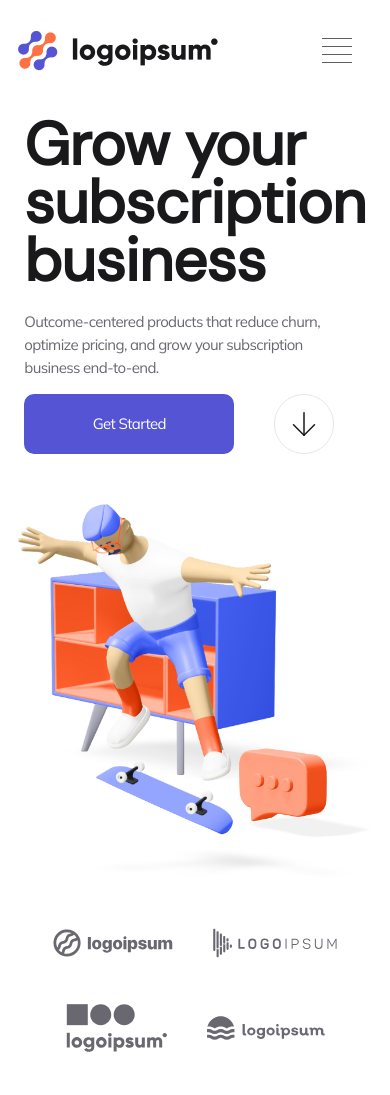
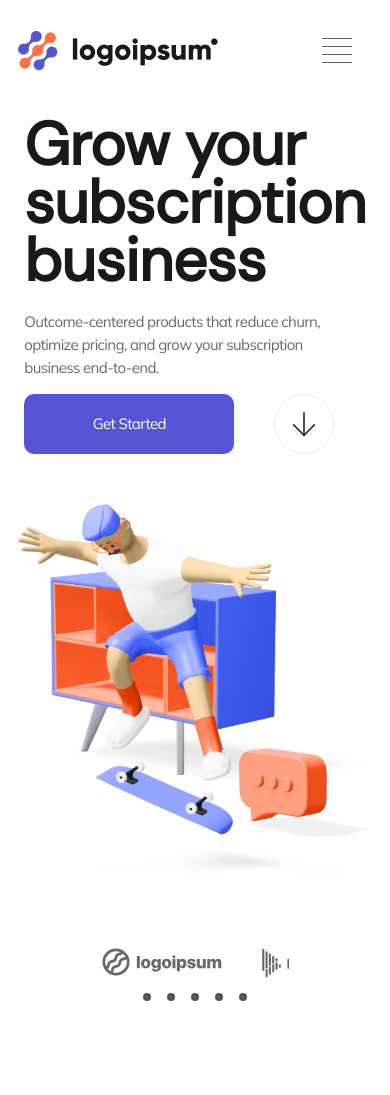
Before and after one commit to PopovDaniil95/logoipsum, a plain HTML site: page app/index.html in a window 390 px wide. Shown: the top 1095 px of the page. Drawn offline with Linux system fonts and the light colour scheme.

Commit message:
trying to make a slider for section partners

```diff
--- a/app/index.html
+++ b/app/index.html
@@ -68,23 +68,57 @@
         </picture>
       </div>
     </section>
+    <section class="slider-partners">
       <ul class="logo_partners container">
         <li class="logo_p_list">
-        <img class="logo_p_img" src="images/logo-p1.svg" alt="" />
+          <img
+            id="slider-1"
+            class="logo_p_img"
+            src="images/logo-p1.svg"
+            alt=""
+          />
         </li>
         <li class="logo_p_list">
-        <img class="logo_p_img" src="images/logo-p2.svg" alt="" />
+          <img
+            id="slider-2"
+            class="logo_p_img"
+            src="images/logo-p2.svg"
+            alt=""
+          />
         </li>
         <li class="logo_p_list">
-        <img class="logo_p_img" src="images/logo-p3.svg" alt="" />
+          <img
+            id="slider-3"
+            class="logo_p_img"
+            src="images/logo-p3.svg"
+            alt=""
+          />
         </li>
         <li class="logo_p_list">
-        <img class="logo_p_img" src="images/logo-p4.svg" alt="" />
+          <img
+            id="slider-4"
+            class="logo_p_img"
+            src="images/logo-p4.svg"
+            alt=""
+          />
         </li>
         <li class="logo_p_list">
-        <img class="logo_p_img" src="images/logo-p5.svg" alt="" />
+          <img
+            id="slider-5"
+            class="logo_p_img"
+            src="images/logo-p5.svg"
+            alt=""
+          />
         </li>
       </ul>
+      <div class="slider-nav">
+        <a href="#slider-1"></a>
+        <a href="#slider-2"></a>
+        <a href="#slider-3"></a>
+        <a href="#slider-4"></a>
+        <a href="#slider-5"></a>
+      </div>
+    </section>
     <section class="info info-index container">
       <picture class="info_img">
         <img class="index-img" src="images/index-img.jpg" alt="" />
--- a/app/scss/style.scss
+++ b/app/scss/style.scss
@@ -363,14 +363,56 @@
     max-width: 800px;
   }
 
-  .logo_partners {
-    width: 90%;
-    flex-wrap: wrap;
-    gap: 40px;
-    align-items: center;
-    justify-content: center;
+  .slider-partners {
+    position: relative;
+    max-width: 50%;
+    margin: 0 auto;
   }
 
+  .logo_partners {
+    display: flex;
+    padding-top: 50px;
+
+    aspect-ratio: 16/9;
+    overflow-x: auto;
+    scroll-snap-type: x mandatory;
+    scroll-behavior: smooth;
+    box-shadow: 0 1.5rem 3 rem - 0.75rem hsla(0, 0%, 0%, 0.25);
+  }
+
+  .logo_partners img {
+    margin: 20px;
+    flex: 1 0 100%;
+    scroll-snap-align: start;
+    object-fit: cover;
+  }
+
+  .logo_partners::-webkit-scrollbar {
+    display: none;
+  }
+
+  .slider-nav {
+    display: flex;
+    column-gap: 1rem;
+    position: absolute;
+    bottom: 1.25rem;
+    left: 50%;
+    transform: translateX(-50%);
+    z-index: 1;
+  }
+
+  .slider-nav a {
+    width: 0.5rem;
+    height: 0.5rem;
+    border-radius: 50%;
+    background-color: #19191b;
+    opacity: 0.75;
+    transition: opacity ease 250ms;
+  }
+
+  .slider-nav a:hover {
+    opacity: 1;
+  }
   .price-cost {
     font-size: 45px;
   }
```
Also changed, not shown: app/components/header.html (+39 -5 lines), app/css/style.min.css. Lines whose indentation alone changed are shown as unchanged.
